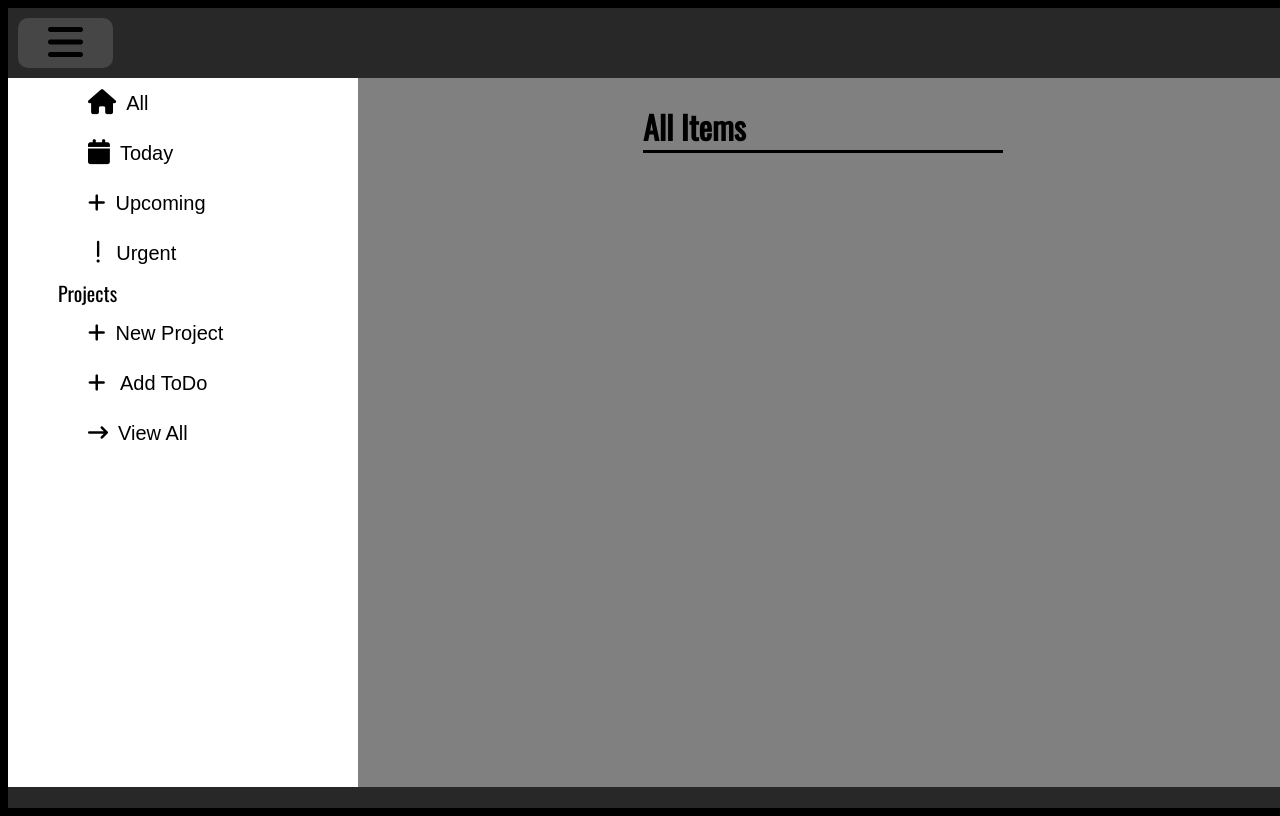
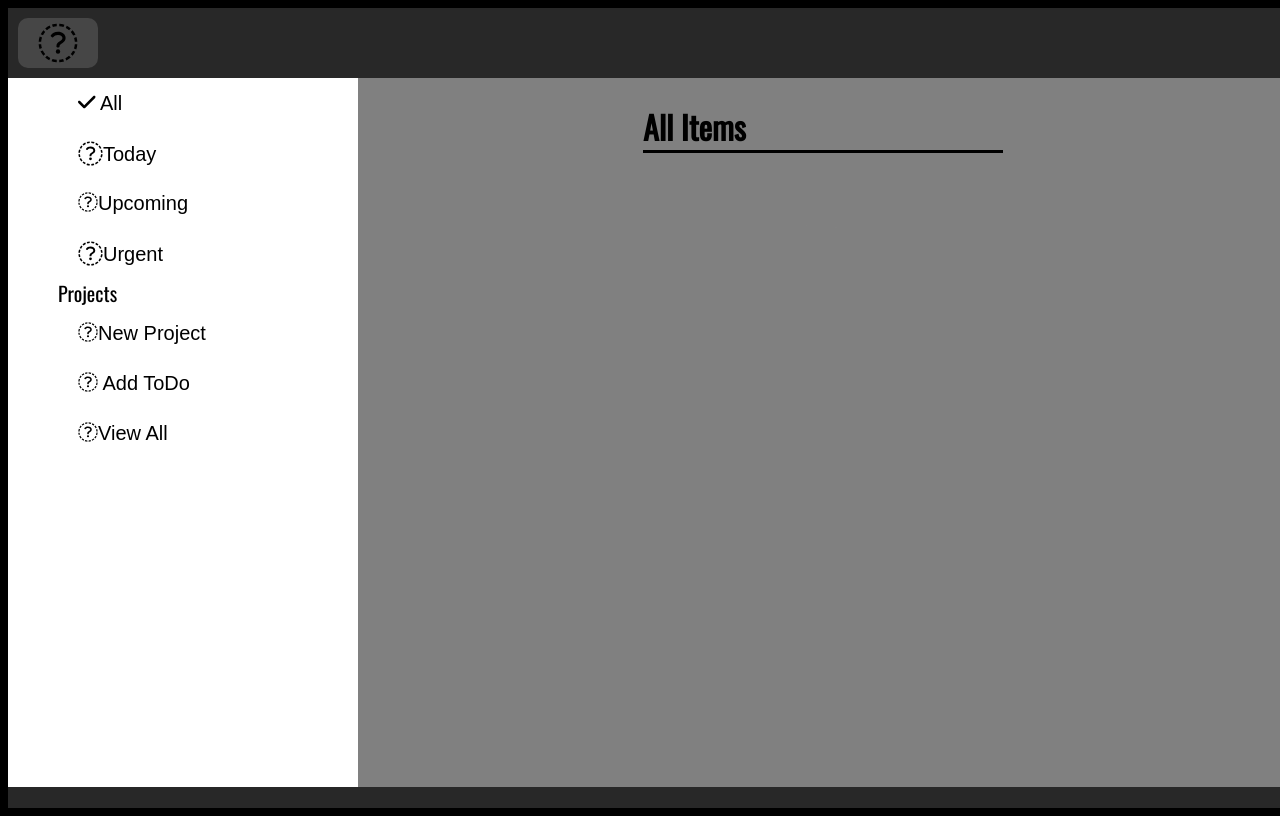
Before and after one commit to 3durfey/todoList, a website built with webpack: page src/template.html in a window 1280 px wide. Built offline with nearby package versions, Linux system fonts and the light colour scheme.

Commit message:
trying to fix webpack/fontawesome issues

```diff
--- a/src/index.js
+++ b/src/index.js
@@ -3,6 +3,12 @@ import { format, compareAsc } from "date-fns";
 import { sortByDates } from "./importFunc";
 import { editContainer } from "./dom";
 import { RunEventListeners, form, dropDownProject } from "./eventListener";
+import { library, dom } from "@fortawesome/fontawesome-svg-core";
+import { faCheck } from "@fortawesome/free-solid-svg-icons/faCheck";
+
+library.add(faCheck);
+dom.watch();
+
 //dom elements
 const projectContainerMid = document.getElementById("projectContainerMid");
 const projectContainerTop = document.getElementById("projectContainerTop");
@@ -122,7 +128,6 @@ function checkmark() {
         for (let y = 0; y < listOfProjects[x].items.length; y++) {
           if (listOfProjects[x].items[y].title === title) {
             listOfProjects[x].items[y].completed = checked;
-            console.log(listOfProjects[x].items[y].completed);
             item = listOfProjects[x].items[y];
             updateLocalStorage();
             todoController();
--- a/src/template.html
+++ b/src/template.html
@@ -11,8 +11,6 @@
       rel="stylesheet"
     />
     <script
-      src="https://kit.fontawesome.com/b05daecb25.js"
-      crossorigin="anonymous"
     ></script>
   </head>
   <body>
@@ -26,10 +24,11 @@
     <div class="main">
 
         <div id="sidebar">
-          <button id="main"> <i class="fa-sharp fa-solid fa-house fa-lg"></i>All</button>
-          <button id="today"><i class="fa-sharp fa-solid fa-calendar fa-lg"></i>Today</button>
+          <button id="main"><i class="fa fa-check"></i>
+            All</button>
+          <button id="today"><i class="fas fa-sharp fa-solid fa-calendar fa-lg"></i>Today</button>
           <button id="upcoming"><i class="fa-sharp fa-solid fa-plus"></i>Upcoming</button>
-          <button id="urgent"><i class="fa-regular fa-exclamation fa-lg"></i>Urgent</button>
+          <button id="urgent"><i class="fa-solid fa-exclamation fa-lg"></i>Urgent</button>
         <div class="projectsLabel">Projects</div>
         <button id="addProject"><i class="fa-sharp fa-solid fa-plus"></i>New Project</button>
 
```
Also changed, not shown: package.json (+6 -2 lines), dist/index.html, dist/maincbf09510b07dacf38086.js, src/house-solid.svg (added), 3 other files.
